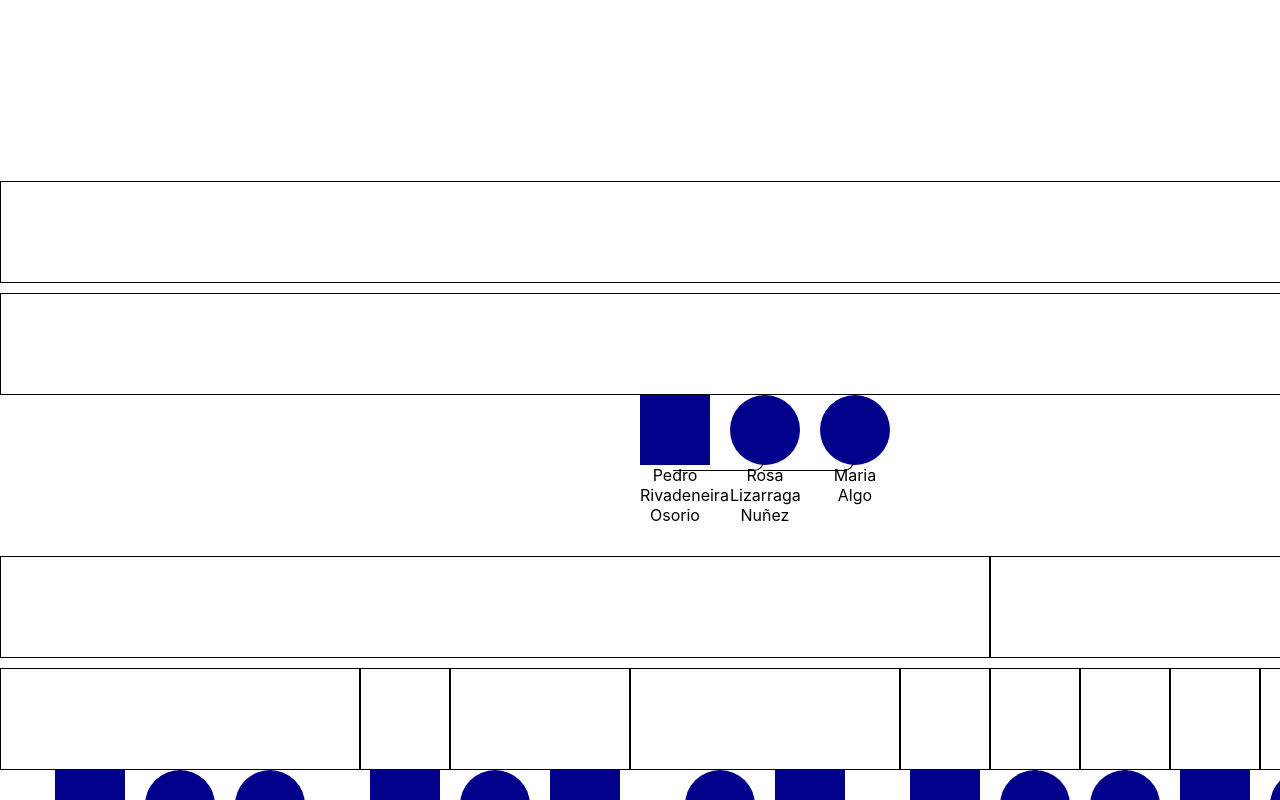
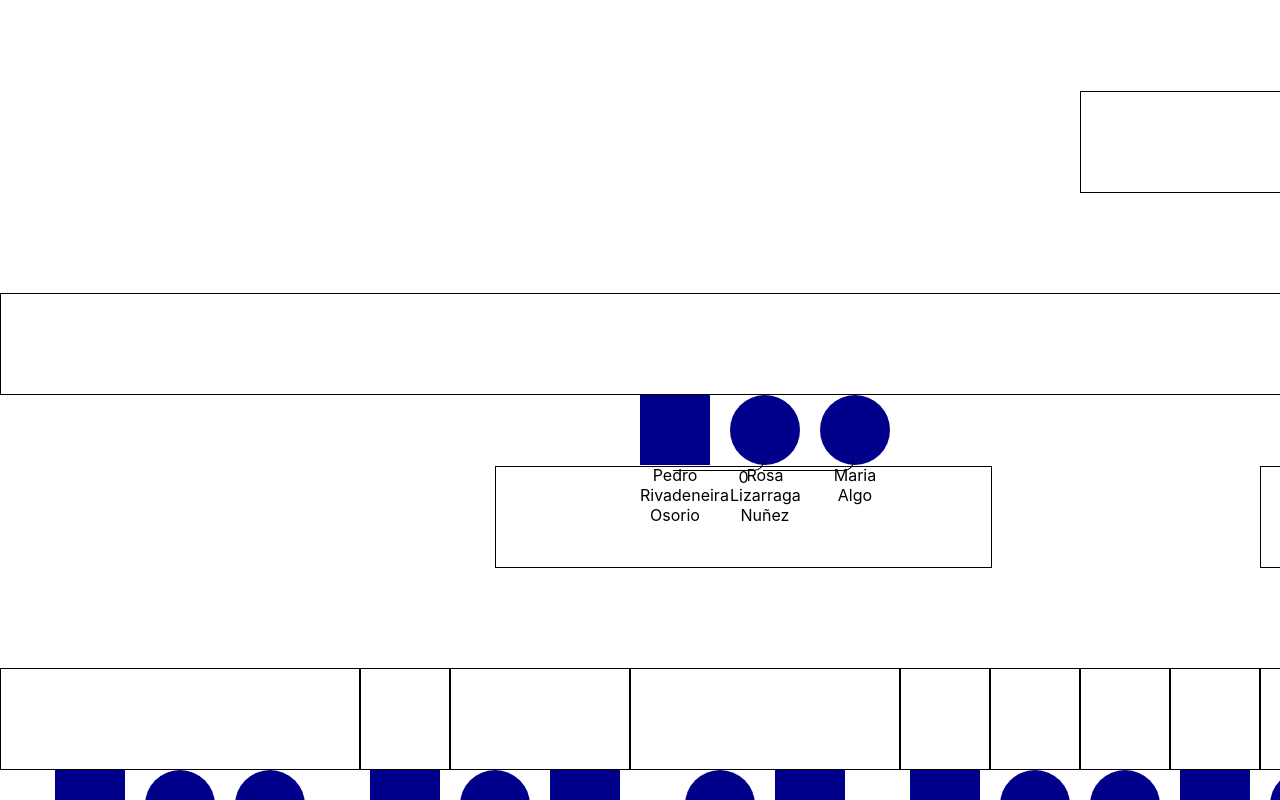
Before and after one commit to steven-rr/family-tree, a React (Create React App) app: page / in a window 1280 px wide. Shown: the top 800 px of the page. Built offline with nearby package versions, Linux system fonts and the light colour scheme.

Commit message:
debug family tree.

```diff
--- a/src/App.css
+++ b/src/App.css
@@ -1,9 +1,6 @@
 .App {
   text-align: center;
-  overflow-x: visible;
-  overflow-y: visible;
 
-  width: 100%;
 }
 
 .App-logo {
--- a/src/Rivadeneira.js
+++ b/src/Rivadeneira.js
@@ -5,10 +5,7 @@ import {React,useEffect, useState, useContext} from 'react'
 import Female from './components/Female'
 
 const Rivadeneira = () => {
-    useEffect(() => {
-        var x = window.innerWidth;
-        window.scrollTo(x/2, 0)
-      }, [])
+
 
     return (
         <div>
--- a/src/components/Male.js
+++ b/src/components/Male.js
@@ -11,7 +11,7 @@ const Male = ({id}) => {
     const [familyData, setFamilyData] = useState([])
     const [kidData, setKidData] = useState([])
     const [partnerData, setParnerData] = useState([])
-
+    const [parentWidth, setParentWidth] = useState([])
 
     useEffect( async ()=> {
         await axios
@@ -70,7 +70,7 @@ const Male = ({id}) => {
                             }
                             else
                             {
-                                // add links for male partners. should refine.
+                                // add links for male partners. part 1 of branch.
                                 return  (
                                     <div>
                                         <Female
@@ -84,7 +84,6 @@ const Male = ({id}) => {
                             }
                         }
                     }
-
                 })}
             </div>
             {/* put in kids*/}
@@ -94,8 +93,9 @@ const Male = ({id}) => {
                     if(item.length > 1)
                     {
                         return(
+                                // part 2 and part 3 of the branches.
                                 <div>
-                                    <div className={MaleCSS.childLinks}></div>
+                                    <div className={MaleCSS.childLinks} style={{"width": `calc(50% - ${0}px)`}}>{key}</div>
                                     <div className={MaleCSS.childrenContainer}>
                                     {
                                         item.map((item2, key2) => {
--- a/src/components/Male.module.css
+++ b/src/components/Male.module.css
@@ -101,9 +101,10 @@
     position: relative;
     border: 1px solid black;
     height: 100px;
-    left: 0%;
+    left: 50%;
     bottom: 10px;
-    width:unset;
+    top: -100px;
+    width:100;
 }
 
 .childBranches
```
